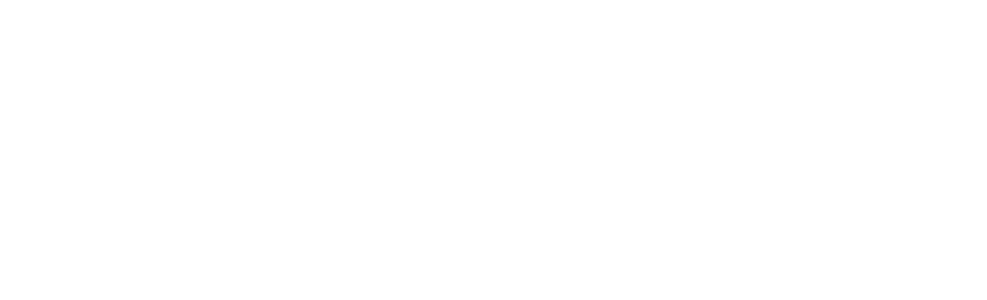
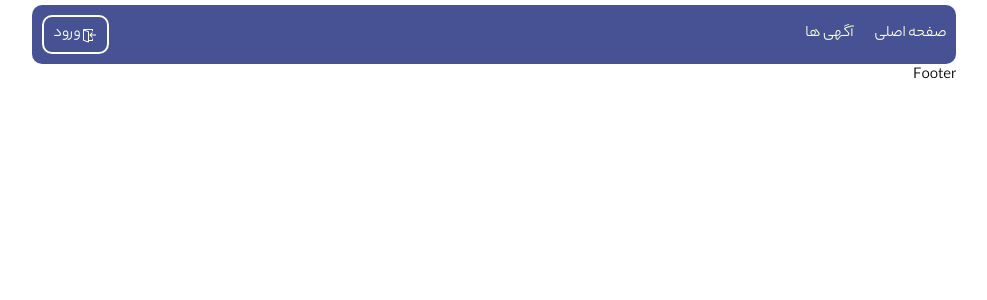
Before and after one commit to mohammadbayatzadeh/real-state, a Next.js app: page / in a window 1280 px wide. Shown: the top 300 px of the page, without its empty margins (146-1133 px from the left). Built offline with nearby package versions, Linux system fonts and the light colour scheme.

Commit message:
footer designed

```diff
--- a/package.json
+++ b/package.json
@@ -13,6 +13,7 @@
     "eslint-config-next": "13.4.12",
     "next": "13.4.12",
     "react": "18.2.0",
-    "react-dom": "18.2.0"
+    "react-dom": "18.2.0",
+    "react-icons": "^4.10.1"
   }
 }
--- a/src/app/globals.css
+++ b/src/app/globals.css
@@ -1,4 +1,10 @@
 :root {
+  --color-first: #465293;
+  --color-second: #bad7e9;
+  --color-third: #fcffe7;
+  --color-fourth: #eb455f;
+  --color-light: #fff;
+  --color-dark: #000;
 }
 
 * {
@@ -9,9 +15,10 @@
 
 html,
 body {
-  max-width: 100vw;
+  max-width: 85%;
+  margin: 0 auto;
   overflow-x: hidden;
-  cursor: pointer;
+  font-weight: 200;
 }
 
 a {
--- a/src/app/layout.js
+++ b/src/app/layout.js
@@ -1,17 +1,18 @@
-import './globals.css'
-import { Inter } from 'next/font/google'
-
-const inter = Inter({ subsets: ['latin'] })
+import { Yekan } from "@/utils/Fonts";
+import "./globals.css";
+import Layout from "@/components/layout/Layout";
 
 export const metadata = {
-  title: 'Create Next App',
-  description: 'Generated by create next app',
-}
+  title: "Create Next App",
+  description: "Generated by create next app",
+};
 
 export default function RootLayout({ children }) {
   return (
     <html lang="en">
-      <body className={inter.className}>{children}</body>
+      <body className={Yekan.className}>
+        <Layout>{children}</Layout>
+      </body>
     </html>
-  )
+  );
 }
--- a/src/app/page.js
+++ b/src/app/page.js
@@ -1,5 +1,3 @@
-import Image from "next/image";
-
 export default function Home() {
-  return <main></main>;
+  return <html lang="fa" dir="rtl"></html>;
 }
--- /dev/null
+++ b/src/components/layout/Footer.js
@@ -0,0 +1,9 @@
+import React from 'react'
+
+function Footer() {
+  return (
+    <div>Footer</div>
+  )
+}
+
+export default Footer
--- /dev/null
+++ b/src/components/layout/Header.js
@@ -0,0 +1,28 @@
+import Link from "next/link";
+import { VscSignIn } from "react-icons/vsc";
+
+import styles from "./Header.module.css";
+function Header() {
+  return (
+    <header className={styles.header}>
+      <div>
+        <ul>
+          <li>
+            <Link href="/">صفحه اصلی</Link>
+          </li>
+          <li>
+            <Link href="/residentials">آگهی ها</Link>
+          </li>
+        </ul>
+      </div>
+      <div>
+        <Link href="/signup" className={styles.signup}>
+          <VscSignIn />
+          <span>ورود</span>
+        </Link>
+      </div>
+    </header>
+  );
+}
+
+export default Header;
--- /dev/null
+++ b/src/components/layout/Header.module.css
@@ -0,0 +1,25 @@
+.header {
+  width: 100%;
+  background-color: var(--color-first);
+  color: var(--color-third);
+  display: flex;
+  justify-content: space-between;
+  align-items: center;
+  margin-top: 5px;
+  padding: 10px;
+  border-radius: 10px;
+}
+.header ul {
+  display: flex;
+  list-style: none;
+}
+.header li {
+  margin-left: 20px;
+}
+.signup {
+  display: flex;
+  align-items: center;
+  border: 2px solid var(--color-third);
+  padding: 5px 10px;
+  border-radius: 10px;
+}
--- /dev/null
+++ b/src/components/layout/Layout.js
@@ -0,0 +1,15 @@
+import React from "react";
+import Header from "./Header";
+import Footer from "./Footer";
+
+function Layout({ children }) {
+  return (
+    <div>
+      <Header />
+      <div>{children}</div>
+      <Footer />
+    </div>
+  );
+}
+
+export default Layout;
--- /dev/null
+++ b/src/utils/Fonts.js
@@ -0,0 +1,30 @@
+import localFont from "next/font/local";
+export const Yekan = localFont({
+  src: [
+    {
+      path: "../../public/fonts/YekanBakh-Light.woff2",
+      weight: "100",
+      style: "normal",
+    },
+    {
+      path: "../../public/fonts/YekanBakh-Regular.woff2",
+      weight: "200",
+      style: "normal",
+    },
+    {
+      path: "../../public/fonts/YekanBakh-Bold.woff2",
+      weight: "300",
+      style: "normal",
+    },
+    {
+      path: "../../public/fonts/YekanBakh-Heavy.woff2",
+      weight: "400",
+      style: "normal",
+    },
+    {
+      path: "../../public/fonts/YekanBakh-Fat.woff2",
+      weight: "500",
+      style: "normal",
+    },
+  ],
+});
```
Also changed, not shown: src/components/layout/Footer.module.css (added), 1 other file (tests, documents, lock files or other folders).
